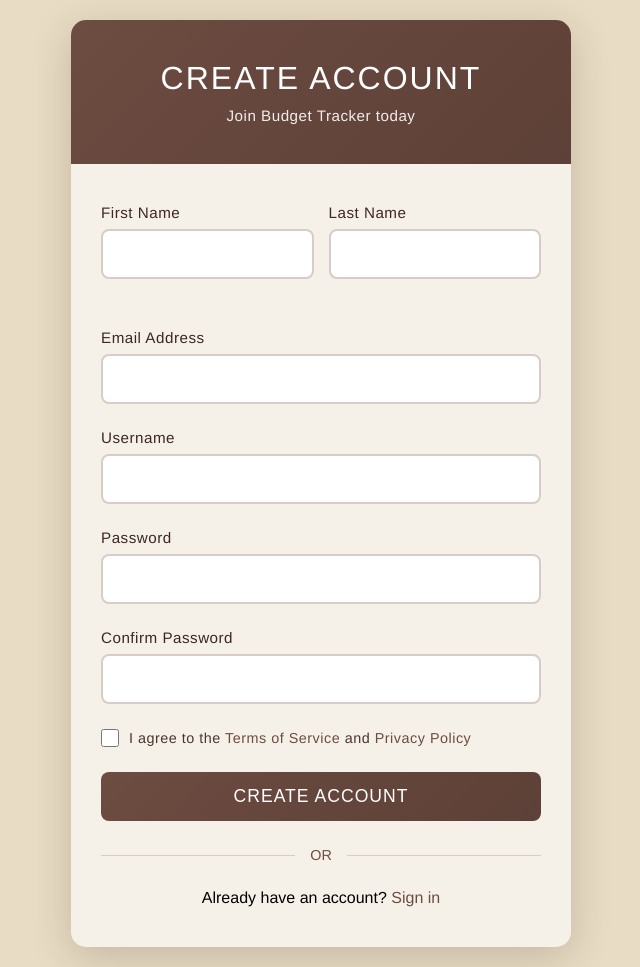
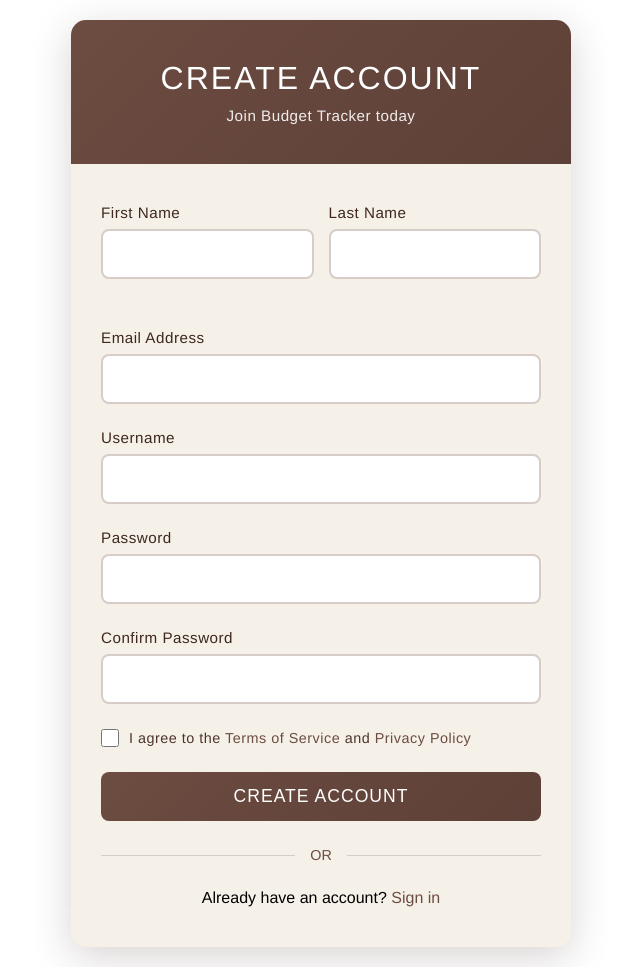
Before and after one commit to JusttoCode2025/Personal-Finance-Tracker, a Flask app: page /signup in a window 1280 px wide. Shown: the whole page, without its empty margins (319-959 px from the left). Run offline with Flask 3, Linux system fonts and the light colour scheme; some libraries are stand-ins or nearby versions.

Commit message:
Update signup.html
Signed-off-by: Keyanna Bernard <keyanna.bernard@my.liu.edu>

```diff
--- a/frontend/templates/signup.html
+++ b/frontend/templates/signup.html
@@ -13,7 +13,7 @@
 
         body {
             font-family: 'Helvetica Neue', Arial, sans-serif;
-            background: #E8DCC4;
+            background: #FFFFFF;
             min-height: 100vh;
             display: flex;
             align-items: center;
```
